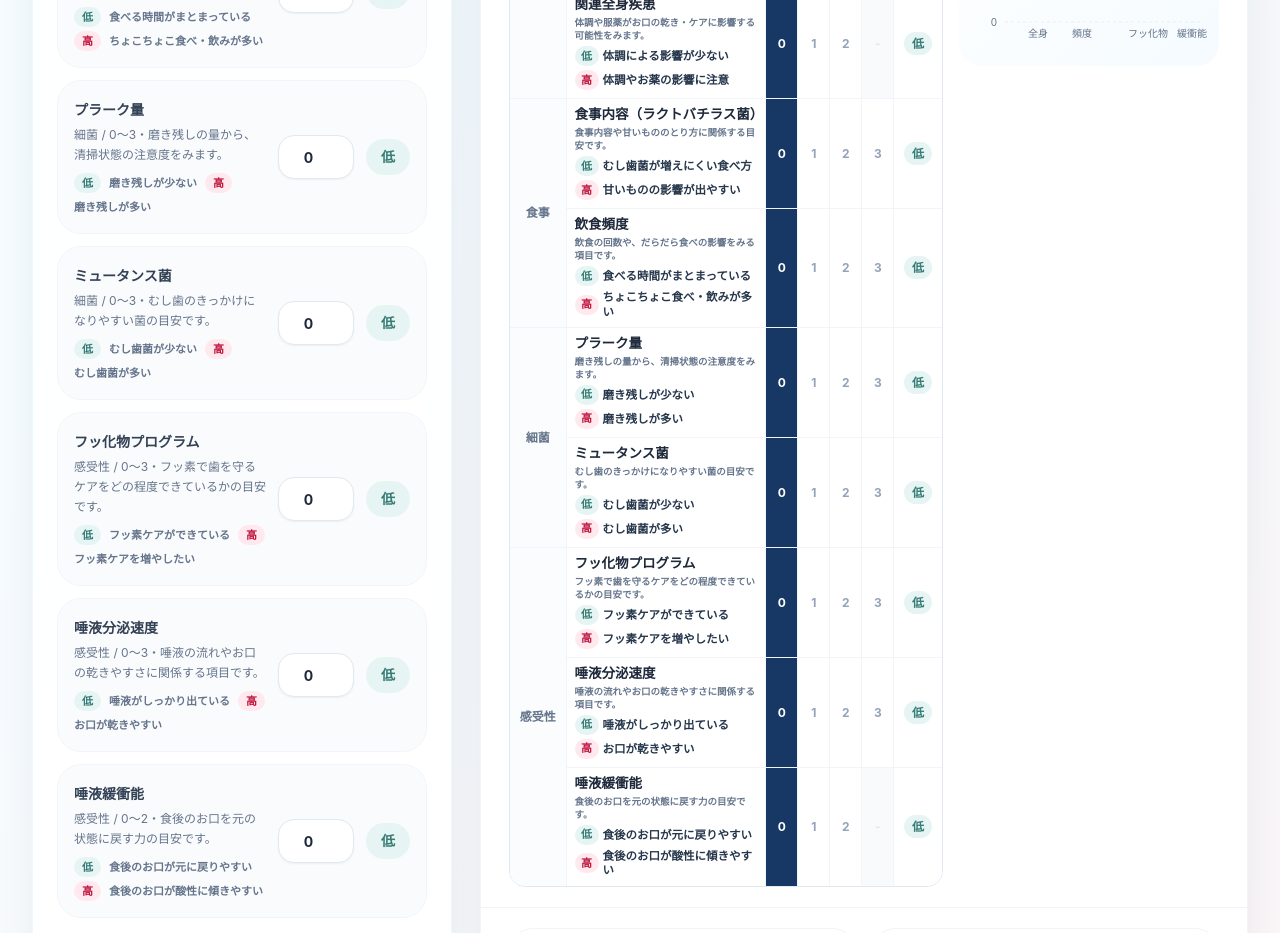
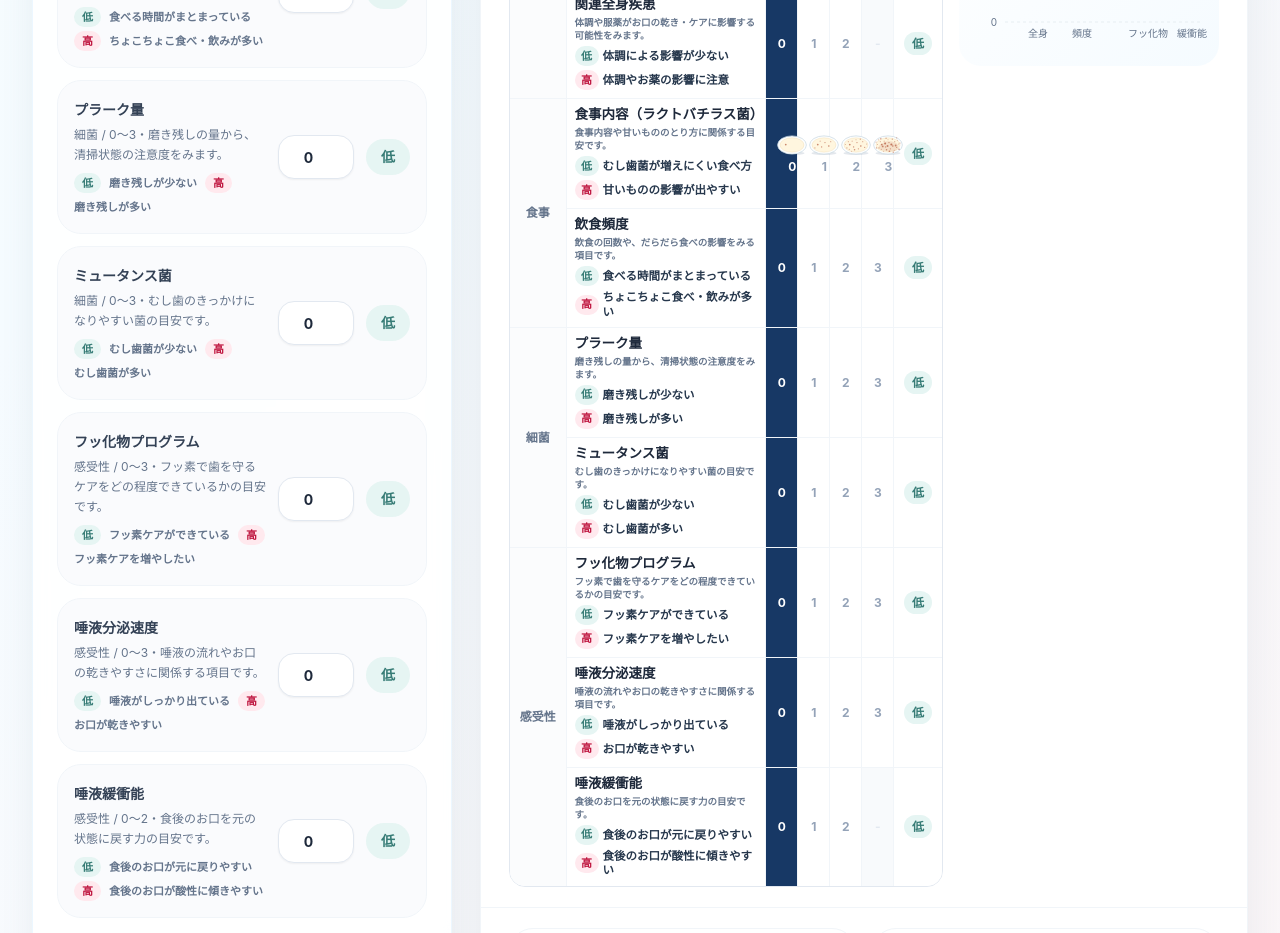
Before and after one commit to mrtakae-coder/caries-risk-report-app, a Next.js app: page / in a window 1280 px wide. Shown: the part 1440-2373 px from the top of the page. Built offline with nearby package versions, Linux system fonts and the light colour scheme.

Commit message:
Show lactobacillus colony illustrations in report

```diff
--- a/src/components/ResultReport.tsx
+++ b/src/components/ResultReport.tsx
@@ -23,6 +23,64 @@ const scoreToneClass = {
   green: "border-emerald-300 bg-emerald-100 text-emerald-800",
   yellow: "border-amber-300 bg-amber-100 text-amber-800"
 };
+
+const colonyDots = [
+  [24, 24, 1.8, 0.8],
+  [39, 20, 1.5, 0.65],
+  [32, 29, 1.4, 0.72],
+  [47, 27, 1.7, 0.78],
+  [18, 31, 1.3, 0.58],
+  [51, 18, 1.2, 0.56],
+  [29, 17, 1.2, 0.5],
+  [42, 33, 1.4, 0.66],
+  [21, 18, 1.2, 0.52],
+  [55, 30, 1.3, 0.62],
+  [34, 35, 1.6, 0.74],
+  [15, 24, 1.2, 0.5],
+  [46, 13, 1.3, 0.62],
+  [28, 38, 1.1, 0.52],
+  [59, 23, 1.2, 0.5],
+  [37, 14, 1.1, 0.54],
+  [23, 34, 1.2, 0.55],
+  [50, 36, 1.1, 0.52],
+  [17, 14, 1.1, 0.48],
+  [57, 15, 1.1, 0.48],
+  [31, 22, 2.1, 0.85],
+  [44, 24, 2.2, 0.88],
+  [36, 27, 2.0, 0.82],
+  [26, 28, 1.9, 0.78],
+  [53, 26, 1.9, 0.8],
+  [40, 38, 1.8, 0.72],
+  [22, 12, 1.6, 0.65],
+  [60, 34, 1.7, 0.7],
+  [13, 31, 1.5, 0.62],
+  [48, 40, 1.5, 0.62],
+  [33, 11, 1.4, 0.6],
+  [55, 10, 1.3, 0.55],
+  [12, 19, 1.3, 0.55],
+  [62, 21, 1.2, 0.52]
+] as const;
+
+const colonyDotCounts = [1, 7, 17, 34] as const;
+
+function ColonyPlate({ score, compact = false }: { score: number; compact?: boolean }) {
+  return (
+    <svg viewBox="0 0 74 50" aria-hidden="true" focusable="false" className={compact ? "h-6 w-9 print:h-[4.8mm] print:w-[7.2mm]" : "h-10 w-14"}>
+      <ellipse cx={37} cy={42} rx={26} ry={3.6} fill="rgba(23,56,101,0.12)" />
+      <ellipse cx={37} cy={25} rx={30} ry={19} fill="#fdfefe" stroke="#c9d8e2" strokeWidth={1.5} />
+      <ellipse cx={37} cy={25} rx={25} ry={15} fill="#fff6df" stroke="rgba(216,178,96,0.35)" />
+      {score === 3 ? (
+        <path
+          d="M18 28c5-9 18-13 29-10 8 2 13 7 12 12-2 7-13 9-24 8-9-1-19-3-17-10Z"
+          fill="rgba(188,106,79,0.16)"
+        />
+      ) : null}
+      {colonyDots.slice(0, colonyDotCounts[score as 0 | 1 | 2 | 3] ?? colonyDotCounts[0]).map(([cx, cy, radius, opacity], index) => (
+        <circle key={`${score}-${index}`} cx={cx} cy={cy} r={radius} opacity={opacity} fill="#bc6a4f" />
+      ))}
+    </svg>
+  );
+}
 
 const dmftReferenceSource = "厚生労働省 令和6年歯科疾患実態調査 表9・10";
 const dmftReferenceData = [
@@ -60,10 +118,13 @@ function formatDate(date: string) {
 }
 
 function scoreCells(
+  key: string,
   score: number,
   max: number,
   scoreLabels?: Array<{ score: number; label: string; tone: keyof typeof scoreToneClass }>
 ) {
+  const showsColonies = key === "lactobacillus";
+
   return Array.from({ length: 4 }, (_, value) => {
     const unavailable = value > max;
     const marker = scoreLabels?.find((item) => item.score === value);
@@ -81,8 +142,9 @@ function scoreCells(
           "-"
         ) : (
           <span className="grid justify-items-center gap-0.5">
+            {showsColonies ? <ColonyPlate score={value} compact /> : null}
             <span>{value}</span>
-            {marker ? (
+            {marker && !showsColonies ? (
               <span
                 className={`inline-flex max-w-[48px] items-center justify-center whitespace-nowrap rounded-full border px-1 py-0.5 text-[8.5px] font-black leading-none print:max-w-[9.2mm] print:px-[0.5mm] print:py-[0.2mm] print:text-[5pt] ${scoreToneClass[marker.tone]}`}
               >
@@ -388,7 +450,7 @@ export function ResultReport({ form }: ResultReportProps) {
                           </span>
                         </span>
                       </td>
-                      {scoreCells(row.score, row.max, row.scoreLabels)}
+                      {scoreCells(row.key, row.score, row.max, row.scoreLabels)}
                       <td className="px-2 py-2 text-center print:px-1 print:py-1">
                         <span className={`rounded-full px-2 py-1 text-xs font-bold print:text-[8px] ${riskPillClass[row.level]}`}>
                           {riskLabels[row.level]}
--- a/web/app.js
+++ b/web/app.js
@@ -953,6 +953,7 @@ function renderDmftReference() {
 function scoreCells(item) {
   const value = Number(state[item.key] ?? 0);
   const cells = [];
+  const hasColonies = isLactobacillusItem(item);
 
   for (let score = 0; score <= 3; score += 1) {
     if (score > item.max) {
@@ -961,11 +962,12 @@ function scoreCells(item) {
     }
 
     cells.push(
-      `<td class="score-cell ${value === score ? "selected" : ""}">
+      `<td class="score-cell ${hasColonies ? "report-colony-cell" : ""} ${value === score ? "selected" : ""}">
         <span class="score-cell-content">
+          ${hasColonies ? colonyPlateSvg(score) : ""}
           <span>${score}</span>
           ${
-            scoreLabelFor(item, score)
+            scoreLabelFor(item, score) && !hasColonies
               ? `<span class="score-color-marker table-marker tone-${scoreLabelFor(item, score).tone}">${escapeHtml(scoreLabelFor(item, score).label)}</span>`
               : ""
           }
```
Also changed, not shown: web/styles.css (+22 -0 lines).
